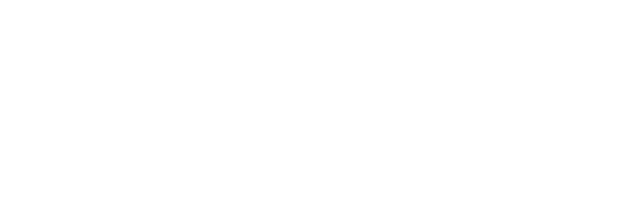
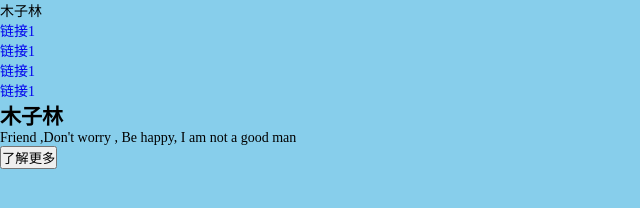
Before and after one commit to lwl666666/My-Zone, a plain HTML site: page pages/index.html in a window 1280 px wide. Shown: the whole page, without its empty margins (0-640 px from the left). Drawn offline with Linux system fonts and the light colour scheme; files that its build step writes are made by us from their sources.

Commit message:
Update index.html

```diff
--- a/pages/index.html
+++ b/pages/index.html
@@ -1,5 +1,33 @@
 <!DOCTYPE html>
 <html>
-  <head></head>
+	<head>
+		<meta charset="utf-8">
+		<meta name="viewpoint" content="width=device-width,initial-scale=1.0">
+		<title>Zone</title>
+		<link rel="stylesheet" type="text/css" href="main.css">
+	</head>
+	<body>
+		<header>
+			<nav>
+				<div class="logo">木子林</div>
+				<ul>
+					<li><a href="#">链接1</a></li>
+					<li><a href="#">链接1</a></li>
+					<li><a href="#">链接1</a></li>
+					<li><a href="#">链接1</a></li>
+				</ul>
+			</nav>
+			<div id="banner">
+				<div class="inner">
+					<h2>木子林</h2>
+					<p>Friend ,Don't worry , Be happy, I am not a good man</p>
+					<button>了解更多</button>
 
+				</div>
+			</div>
+		</header>
+		<div class="content"></div>
+		<footer>
+		</footer>
+	</body>
 </html>
```
